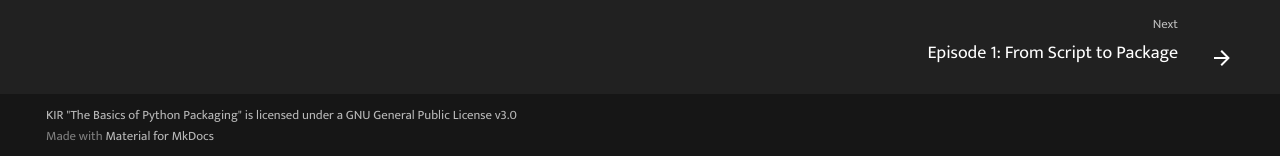
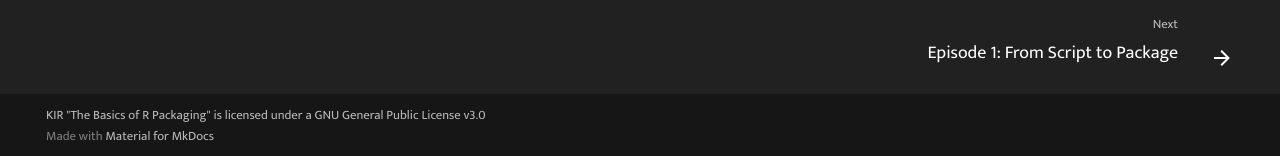
Before and after one commit to kir-rescomp/training-basics-r-packaging, an MkDocs documentation site: the page built from docs/index.md, in a window 1280 px wide and 1127 px high. Shown: the part 968-1124 px from the top of the window. Built offline with MkDocs 1.6.1 and Material for MkDocs 9.7.7, drawn with Linux system fonts in a browser that asks for light colours; comment, search, counter and statistics services are not loaded.

```diff
--- a/mkdocs.yml
+++ b/mkdocs.yml
@@ -117,7 +117,7 @@
   - https://polyfill.io/v3/polyfill.min.js?features=es6
   - https://cdn.jsdelivr.net/npm/mathjax@3/es5/tex-mml-chtml.js
 
-copyright : KIR "The Basics of Python Packaging" is licensed under a <a rel="noopener" target="_blank" href="https://www.gnu.org/licenses/gpl-3.0.en.html">GNU General Public License v3.0</a>
+copyright : KIR "The Basics of R Packaging" is licensed under a <a rel="noopener" target="_blank" href="https://www.gnu.org/licenses/gpl-3.0.en.html">GNU General Public License v3.0</a>
 
 
 extra_css:
```
